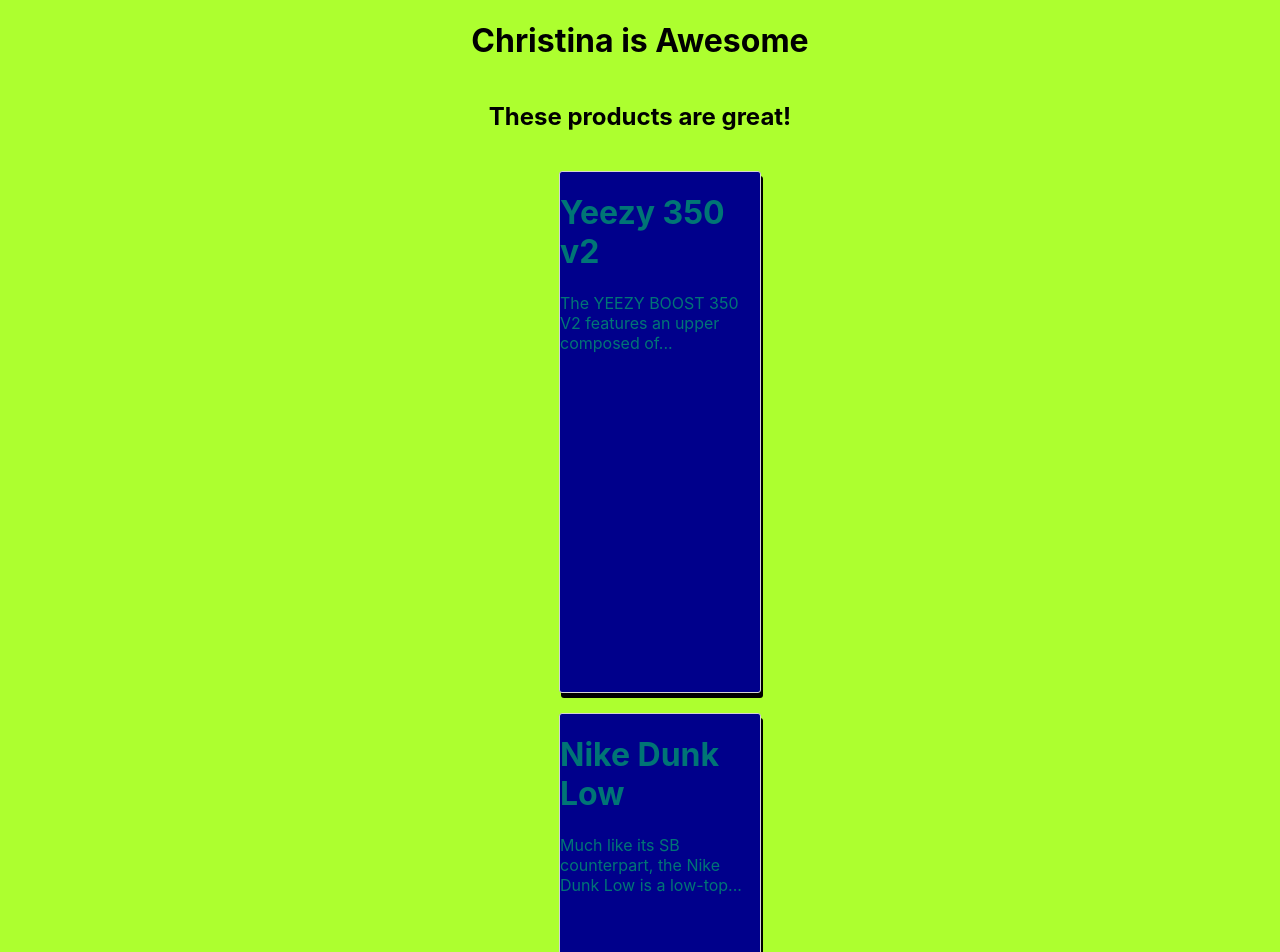
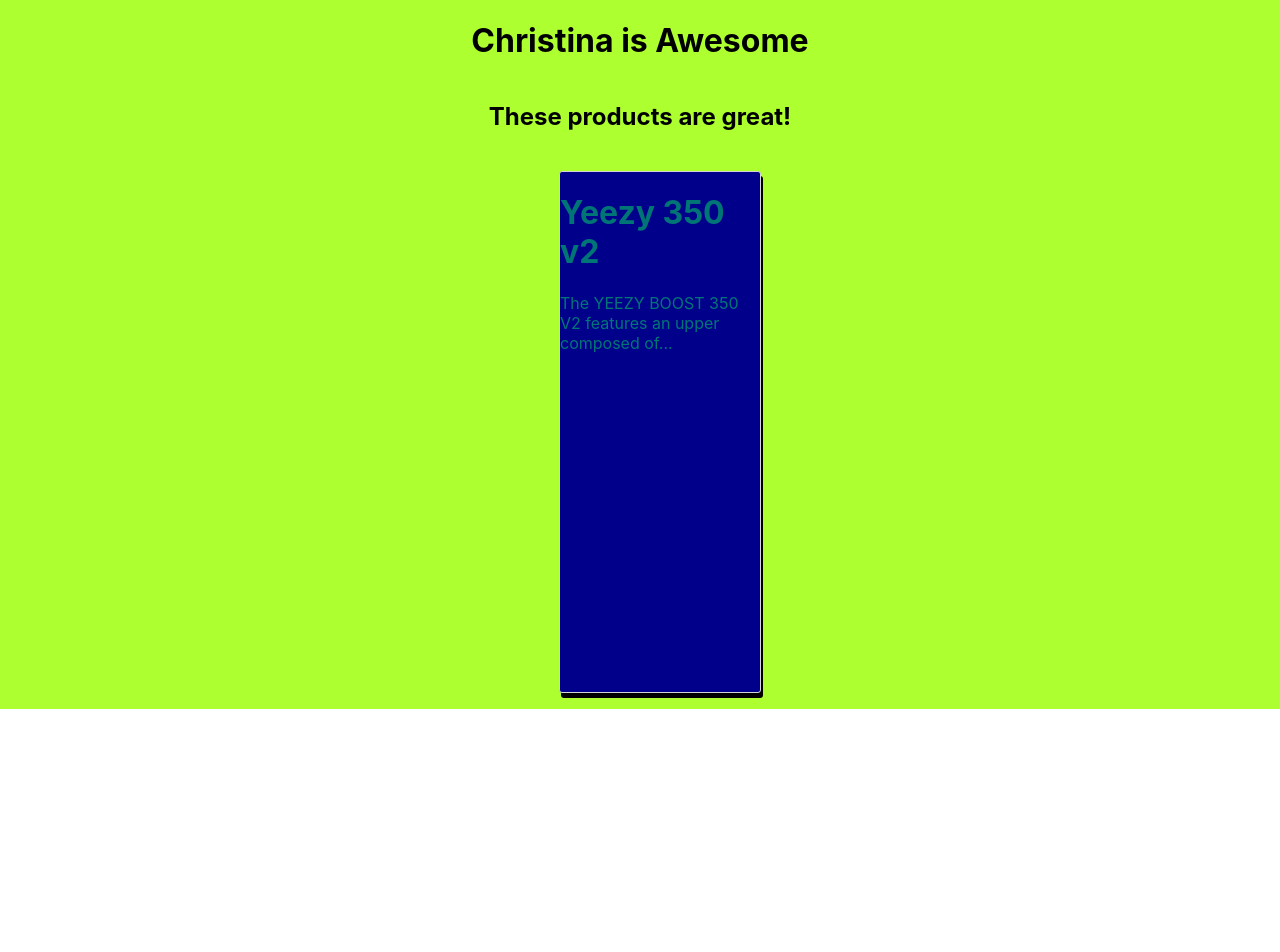
Before and after one commit to christina-ml/props-products-app, a React (Create React App) app: page / in a window 1280 px wide. Shown: the top 952 px of the page. After the commit the page ends 800 px from the top, so only its background shows below. Built offline with nearby package versions, Linux system fonts and the light colour scheme.

Commit message:
changed Products props to be shoe={shoes[0]}, and passed into Products.js. Destructured props.shoe

```diff
--- a/src/Components/Products.js
+++ b/src/Components/Products.js
@@ -2,10 +2,12 @@
 
 function Products(props) {
     console.log(props.name)
+    let { name, description } = props.shoe;
+
     return (
         <div className="product">
-            <h1>{props.name}</h1>
-            <p>{props.description}</p>
+            <h1>{name}</h1>
+            <p>{description}</p>
         </div>
     )
 }
--- a/src/Components/RecommendedProducts.js
+++ b/src/Components/RecommendedProducts.js
@@ -12,8 +12,8 @@
         return(
             <div>
                 <ul>
-                    <Products name={shoes[0].name} description={shoes[0].description} />
-                    <Products name={shoes[1].name} description={shoes[1].description} />
+                    <Products shoe={shoes[0]} />
+                    {/* <Products name={shoes[1].name} description={shoes[1].description} /> */}
                 </ul>
             </div>
         )
```
